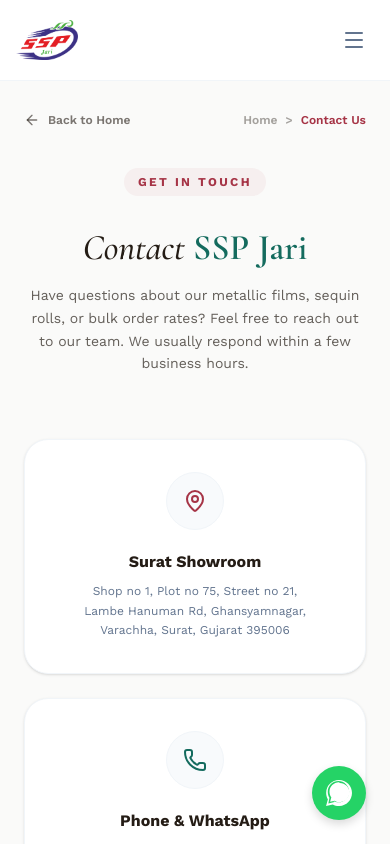
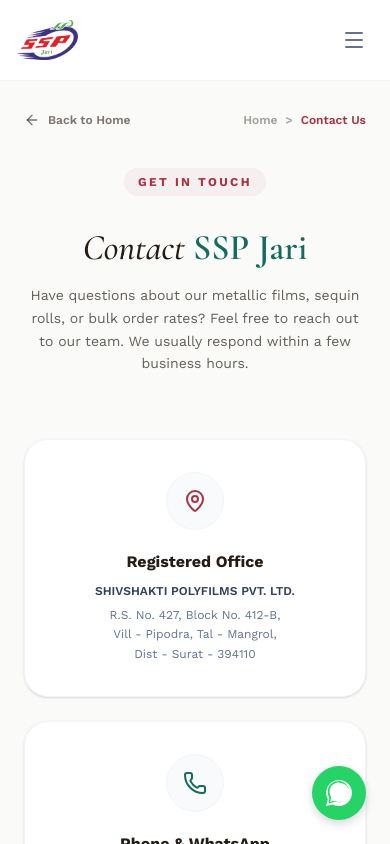
Before and after one commit to CoderAnshul/weaving, a React (Vite) app: page /contact in a window 390 px wide. Shown: the top 844 px of the page. Built offline with nearby package versions, Linux system fonts and the light colour scheme.

Commit message:
feat: add Footer component, Contact page, and contact info layout

```diff
--- a/src/components/Contact.jsx
+++ b/src/components/Contact.jsx
@@ -53,11 +53,14 @@
             <div className="p-4 rounded-full bg-white border border-slate-200 text-[#A63446] shrink-0 shadow-sm mb-5">
               <MapPin className="w-6 h-6" />
             </div>
-            <h3 className="font-body font-bold text-[#241C15] text-base mb-2">Surat Showroom</h3>
-            <p className="font-body text-sm text-[#241C15]/70 leading-relaxed">
-              shop no 1, Plot no 75, Street no 21,<br />
-              Lambe Hanuman Rd, Ghansyamnagar,<br />
-              Varachha, Surat, Gujarat 395006
+            <h3 className="font-body font-bold text-[#241C15] text-base mb-2">Registered Office</h3>
+            <p className="font-body text-sm text-[#241C15]/70 leading-relaxed font-semibold">
+              SHIVSHAKTI POLYFILMS PVT. LTD.
+            </p>
+            <p className="font-body text-sm text-[#241C15]/70 leading-relaxed mt-1">
+              R.S. No. 427, Block No. 412-B,<br />
+              Vill - Pipodra, Tal - Mangrol,<br />
+              Dist - Surat - 394110
             </p>
           </motion.div>
 
--- a/src/components/global/Footer.jsx
+++ b/src/components/global/Footer.jsx
@@ -118,10 +118,10 @@
                 <div className="text-slate-600 text-[13px] leading-relaxed">
                   <span className="font-bold text-slate-800">Contact Us:</span>
                   <p className="mt-1 text-slate-600 hover:text-slate-900 transition-colors">
-                    SSP Jari<br />
-                    shop no 1, Plot no 75, Street no 21,<br />
-                    Lambe Hanuman Rd, Ghansyamnagar,<br />
-                    Varachha, Surat, Gujarat 395006
+                    SHIVSHAKTI POLYFILMS PVT. LTD.<br />
+                    R.S. No. 427, Block No. 412-B,<br />
+                    Vill - Pipodra, Tal - Mangrol,<br />
+                    Dist - Surat - 394110
                   </p>
                 </div>
               </div>
--- a/src/pages/ContactPage.jsx
+++ b/src/pages/ContactPage.jsx
@@ -63,11 +63,14 @@
             <div className="p-4 rounded-full bg-slate-50 border border-slate-100 text-[#A63446] mb-5">
               <MapPin className="w-6 h-6" />
             </div>
-            <h3 className="font-bold text-[#241C15] text-base mb-2">Surat Showroom</h3>
-            <p className="text-xs sm:text-sm text-slate-500 leading-relaxed">
-              Shop no 1, Plot no 75, Street no 21,<br />
-              Lambe Hanuman Rd, Ghansyamnagar,<br />
-              Varachha, Surat, Gujarat 395006
+            <h3 className="font-bold text-[#241C15] text-base mb-2">Registered Office</h3>
+            <p className="text-xs sm:text-sm text-slate-700 leading-relaxed font-semibold">
+              SHIVSHAKTI POLYFILMS PVT. LTD.
+            </p>
+            <p className="text-xs sm:text-sm text-slate-500 leading-relaxed mt-1">
+              R.S. No. 427, Block No. 412-B,<br />
+              Vill - Pipodra, Tal - Mangrol,<br />
+              Dist - Surat - 394110
             </p>
           </div>
 
@@ -128,8 +131,8 @@
         {/* Google Map */}
         <div className="bg-white border border-slate-100 rounded-3xl p-4 shadow-sm overflow-hidden h-[450px]">
           <iframe
-            title="SSP Jari Surat Showroom Location Map"
-            src="https://www.google.com/maps/embed?pb=!1m18!1m12!1m3!1d3719.4674176465495!2d72.846505!3d21.213305!2m3!1f0!2f0!3f0!3m2!1i1024!2i768!4f13.1!3m3!1m2!1s0x3be04f479d2822a1%3A0xe54e6eb4dfd1c3cb!2sLambe%20Hanuman%20Rd%2C%20Surat%2C%20Gujarat!5e0!3m2!1sen!2sin!4v1700000000000!5m2!1sen!2sin"
+            title="Shivshakti Polyfilms Location Map"
+            src="https://maps.google.com/maps?q=Shivshakti%20Polyfilms%20Pvt.%20Ltd.,%20Pipodara,%20Gujarat&t=&z=14&ie=UTF8&iwloc=&output=embed"
             className="w-full h-full rounded-2xl border-0"
             allowFullScreen=""
             loading="lazy"
```
